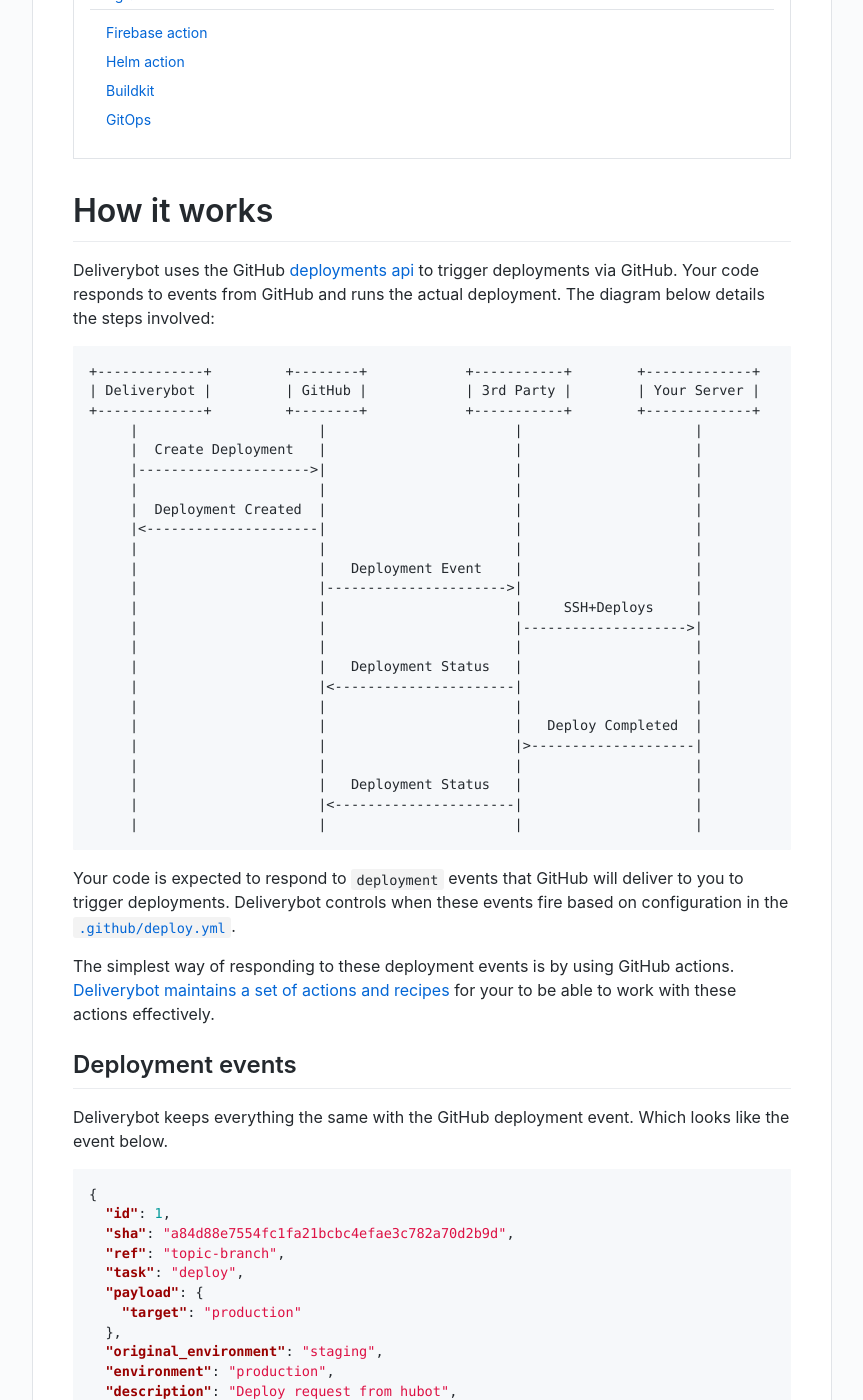
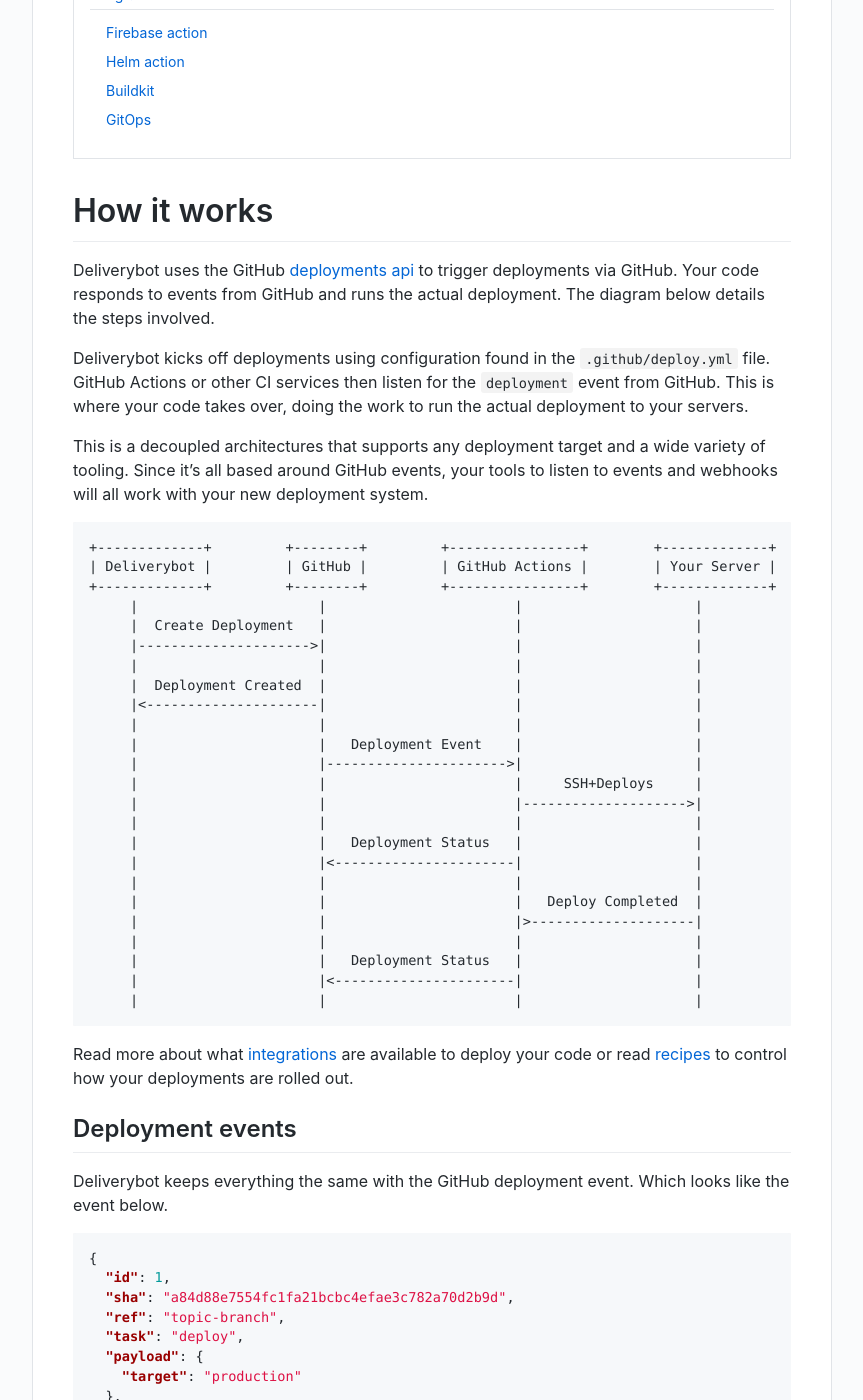
Before and after one commit to deliverybot/deliverybot.github.io, a Jekyll site: the page built from docs/how-it-works.md, in a window 1280 px wide and 1400 px high, scrolled down 518 px. Shown: the whole window, without its empty margins (208-1071 px from the left). Built offline with Jekyll 4.4.1, drawn with Linux system fonts in a browser that asks for light colours.

````diff
--- a/docs/how-it-works.md
+++ b/docs/how-it-works.md
@@ -7,12 +7,21 @@ title: How it works
 
 Deliverybot uses the GitHub [deployments api][1] to trigger deployments via
 GitHub. Your code responds to events from GitHub and runs the actual deployment.
-The diagram below details the steps involved:
+The diagram below details the steps involved.
+
+Deliverybot kicks off deployments using configuration found in the
+`.github/deploy.yml` file. GitHub Actions or other CI services then listen for
+the `deployment` event from GitHub. This is where your code takes over, doing
+the work to run the actual deployment to your servers.
+
+This is a decoupled architectures that supports any deployment target and a wide
+variety of tooling. Since it's all based around GitHub events, your tools to
+listen to events and webhooks will all work with your new deployment system.
 
 ```
-+-------------+         +--------+            +-----------+        +-------------+
-| Deliverybot |         | GitHub |            | 3rd Party |        | Your Server |
-+-------------+         +--------+            +-----------+        +-------------+
++-------------+         +--------+         +----------------+        +-------------+
+| Deliverybot |         | GitHub |         | GitHub Actions |        | Your Server |
++-------------+         +--------+         +----------------+        +-------------+
      |                      |                       |                     |
      |  Create Deployment   |                       |                     |
      |--------------------->|                       |                     |
@@ -36,17 +45,11 @@ The diagram below details the steps involved:
      |                      |                       |                     |
 ```
 
-Your code is expected to respond to `deployment` events that GitHub will deliver
-to you to trigger deployments. Deliverybot controls when these events fire based
-on configuration in the [`.github/deploy.yml`][2].
-
-The simplest way of responding to these deployment events is by using GitHub
-actions. [Deliverybot maintains a set of actions and recipes][3] for your to be
-able to work with these actions effectively.
+Read more about what [integrations](/docs/integrations) are available to deploy
+your code or read [recipes](/docs/recipes) to control how your deployments are
+rolled out.
 
 [1]: https://developer.github.com/v3/repos/deployments/
-[2]: /docs/configuration
-[3]: /docs/integrations
 
 ## Deployment events
 
````
Also changed, not shown: docs/index.md (+13 -7 lines), docs/recipes/index.md (+5 -3 lines).
